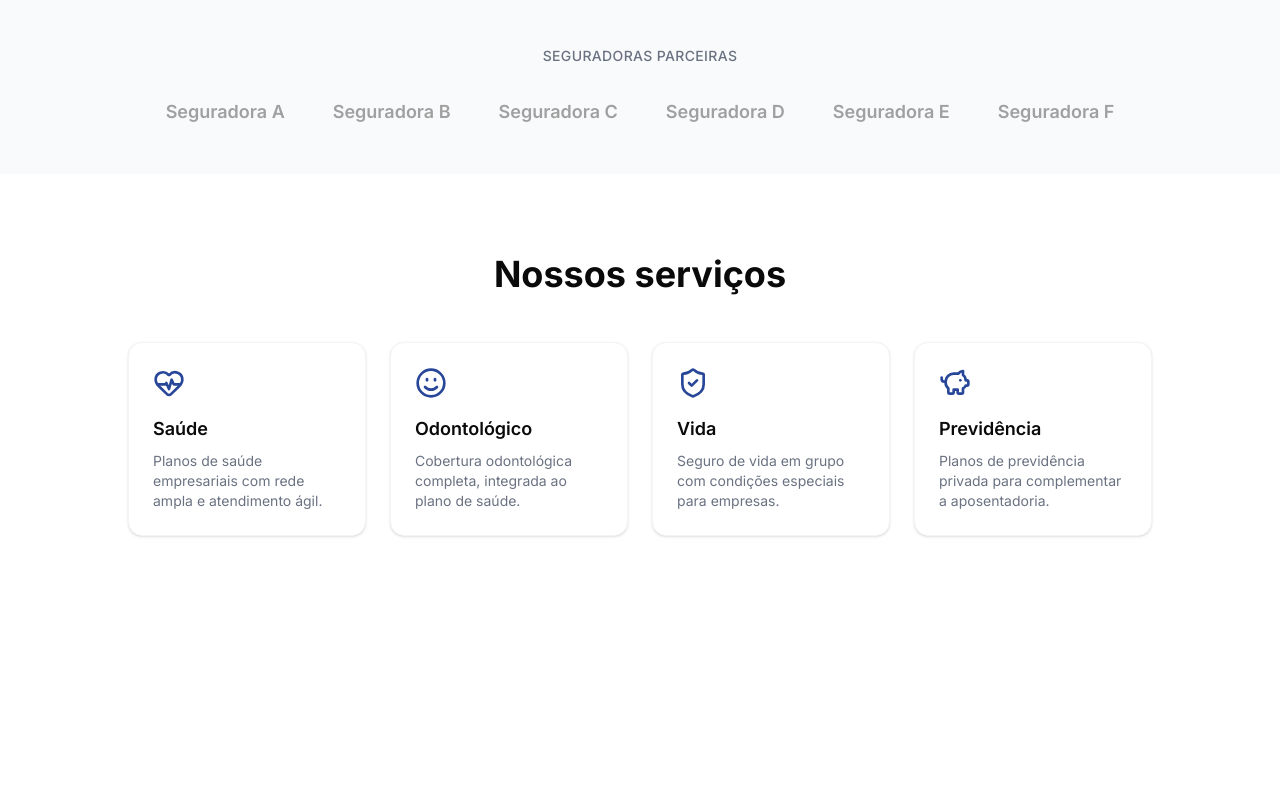
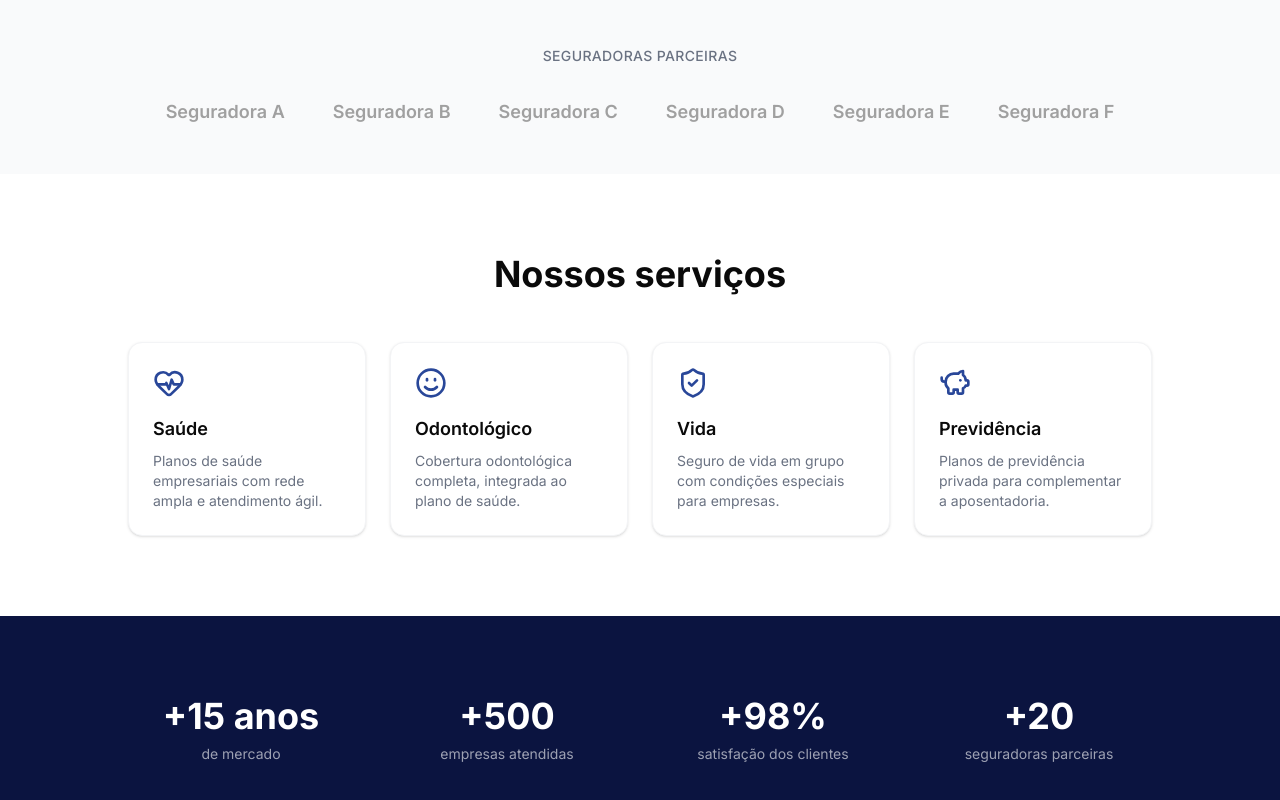
Before and after one commit to GrupoFBN/site-institucional, a Next.js app: page / in a window 1280 px wide. Shown: the part 722-1522 px from the top of the page. Before the commit the page ends 1338 px from the top, so only its background shows below. Built offline with nearby package versions, Linux system fonts and the light colour scheme; grey boxes are pictures that could not be loaded.

Commit message:
feat: bloco de estatisticas

```diff
--- a/app/page.tsx
+++ b/app/page.tsx
@@ -1,6 +1,7 @@
 import { Hero } from "@/components/hero";
 import { PartnerLogos } from "@/components/partner-logos";
 import { ServiceCards } from "@/components/service-cards";
+import { Stats } from "@/components/stats";
 
 export default function Home() {
   return (
@@ -8,6 +9,7 @@ export default function Home() {
       <Hero />
       <PartnerLogos />
       <ServiceCards />
+      <Stats />
     </main>
   );
 }
--- /dev/null
+++ b/components/stats.tsx
@@ -0,0 +1,21 @@
+const STATS = [
+  { value: "+15 anos", label: "de mercado" },
+  { value: "+500", label: "empresas atendidas" },
+  { value: "+98%", label: "satisfação dos clientes" },
+  { value: "+20", label: "seguradoras parceiras" },
+];
+
+export function Stats() {
+  return (
+    <section className="bg-[#0B1440] px-6 py-20 text-white sm:px-10">
+      <div className="mx-auto grid max-w-5xl grid-cols-2 gap-10 text-center sm:grid-cols-4">
+        {STATS.map((stat) => (
+          <div key={stat.label}>
+            <p className="text-3xl font-bold sm:text-4xl">{stat.value}</p>
+            <p className="mt-2 text-sm text-white/60">{stat.label}</p>
+          </div>
+        ))}
+      </div>
+    </section>
+  );
+}
```
